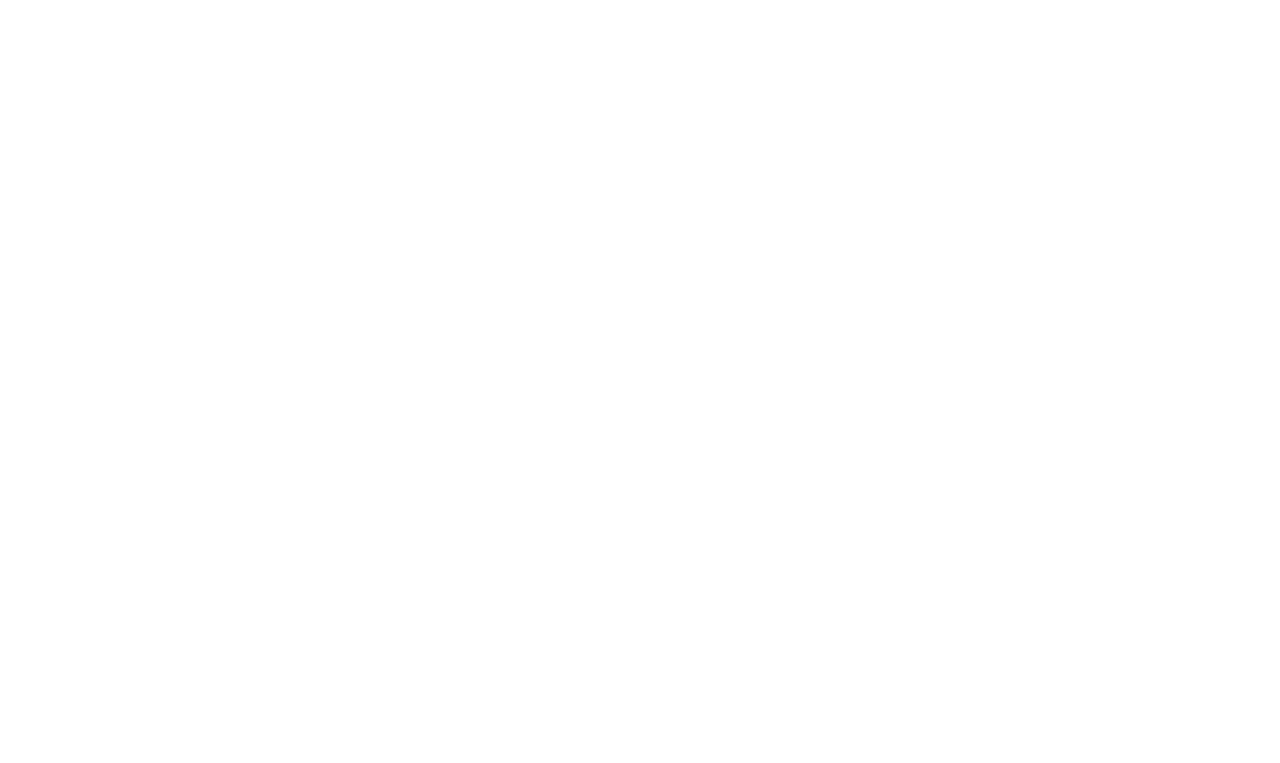
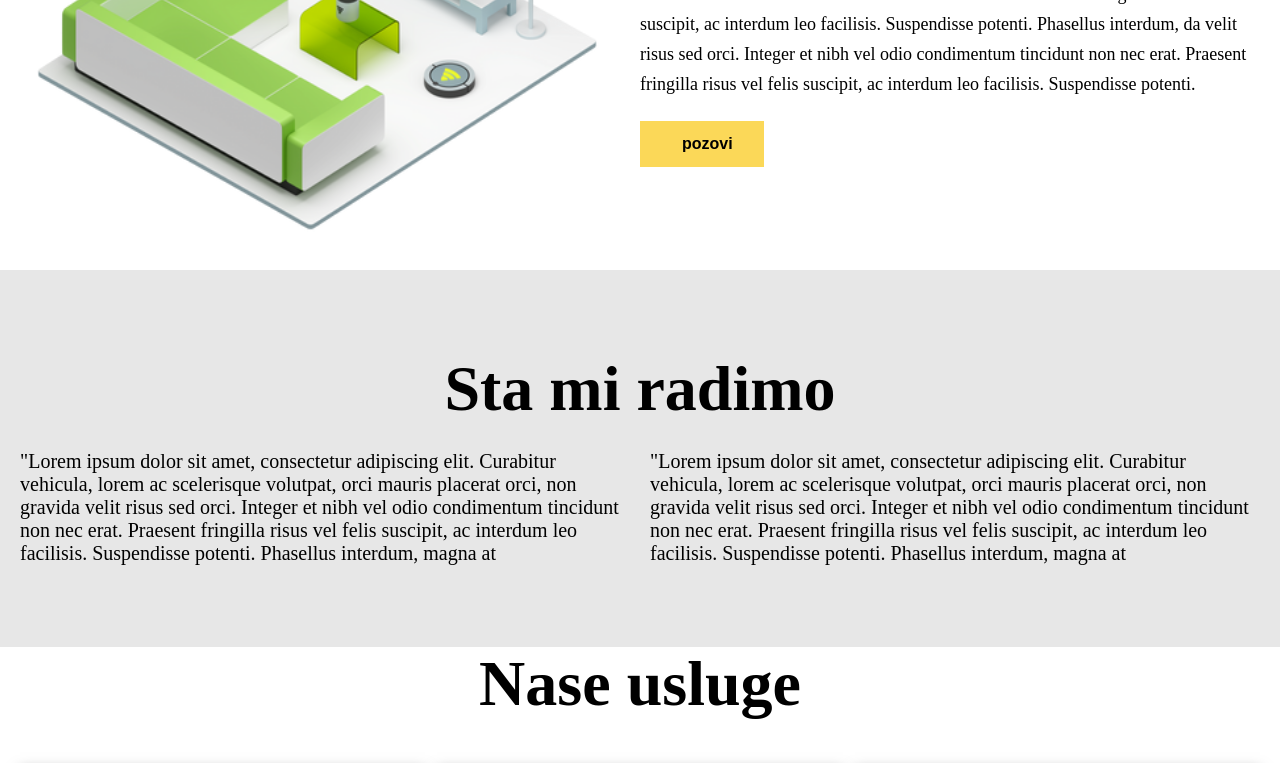
Before and after one commit to filipcvejic/Klimatik, a Next.js app in the folder client/: page / in a window 1280 px wide. Shown: the part 1440-2203 px from the top of the page. Before the commit the page ends 1110 px from the top, so only its background shows below. Built offline with nearby package versions, Linux system fonts and the light colour scheme.

Commit message:
WhatWeDo section

```diff
--- a/client/src/app/page.tsx
+++ b/client/src/app/page.tsx
@@ -1,6 +1,9 @@
 import Header from "@/components/Header";
 import Hero from "@/components/Hero";
 import Services from "@/components/Services";
+import EntryDescription from "@/components/EntryDescription/EntryDescription";
+import Offers from "@/components/Offers";
+import WhatWeDo from "@/components/WhatWeDo";
 
 export default function Home() {
   return (
@@ -8,6 +11,9 @@ export default function Home() {
       <Header />
       <Hero />
       <Services />
+      <EntryDescription />
+      <WhatWeDo></WhatWeDo>
+      <Offers />
     </div>
   );
 }
--- /dev/null
+++ b/client/src/components/WhatWeDo/WhatWeDo.module.css
@@ -0,0 +1,26 @@
+.WhatWeDoWrapper {
+  background-color: #e7e7e7;
+}
+.WhatWeDoTitle {
+  font-size: 64px;
+  font-weight: 600;
+}
+.WhatWeDoContainer {
+  padding-block: 82px;
+  display: flex;
+  flex-direction: column;
+  align-items: center;
+  gap: 24px;
+}
+
+.WhatWeDoTextWrapper {
+  display: flex;
+  gap: 20px;
+  font-size: 20px;
+}
+.WhatWeDoLeftText {
+  flex: 1;
+}
+.WhatWeDoLeftText {
+  flex: 1;
+}
--- /dev/null
+++ b/client/src/components/WhatWeDo/WhatWeDo.tsx
@@ -0,0 +1,34 @@
+import styles from "./WhatWeDo.module.css";
+import Image from "next/image";
+
+import React from "react";
+
+const WhatWeDo = () => {
+  return (
+    <div className={`${styles.WhatWeDoWrapper} `}>
+      <div className={`${styles.WhatWeDoContainer} container`}>
+        <p className={styles.WhatWeDoTitle}>Sta mi radimo</p>
+        <div className={styles.WhatWeDoTextWrapper}>
+          <p className={styles.WhatWeDoLeftText}>
+            "Lorem ipsum dolor sit amet, consectetur adipiscing elit. Curabitur
+            vehicula, lorem ac scelerisque volutpat, orci mauris placerat orci,
+            non gravida velit risus sed orci. Integer et nibh vel odio
+            condimentum tincidunt non nec erat. Praesent fringilla risus vel
+            felis suscipit, ac interdum leo facilisis. Suspendisse potenti.
+            Phasellus interdum, magna at
+          </p>
+          <p className={styles.WhatWeDoLeftText}>
+            "Lorem ipsum dolor sit amet, consectetur adipiscing elit. Curabitur
+            vehicula, lorem ac scelerisque volutpat, orci mauris placerat orci,
+            non gravida velit risus sed orci. Integer et nibh vel odio
+            condimentum tincidunt non nec erat. Praesent fringilla risus vel
+            felis suscipit, ac interdum leo facilisis. Suspendisse potenti.
+            Phasellus interdum, magna at
+          </p>
+        </div>
+      </div>
+    </div>
+  );
+};
+
+export default WhatWeDo;
--- /dev/null
+++ b/client/src/components/WhatWeDo/index.ts
@@ -0,0 +1 @@
+export { default } from "./WhatWeDo";
```
